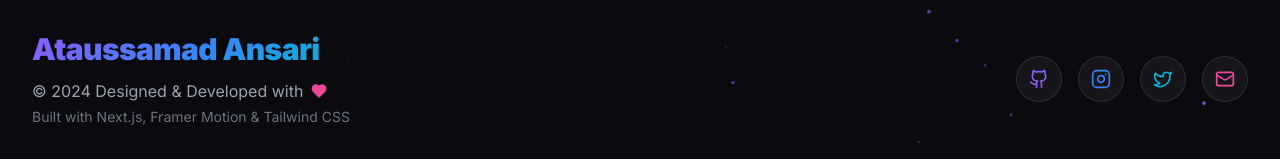
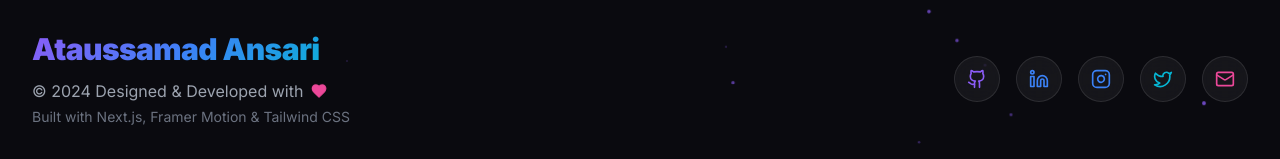
Before and after one commit to ataussamadansari/ataussamad-ansari-portfolio, a Next.js app: page / in a window 1280 px wide. Shown: the part 8140-8299 px from the top of the page. Built offline with nearby package versions, Linux system fonts and the light colour scheme.

Commit message:
update social media instagram

```diff
--- a/app/components/Footer.tsx
+++ b/app/components/Footer.tsx
@@ -1,7 +1,7 @@
 'use client'
 
 import { motion } from 'framer-motion'
-import { Github, Linkedin, Twitter, Mail, ArrowUp, Heart, Instagram } from 'lucide-react'
+import { Github, Linkedin, Instagram, Twitter, Mail, ArrowUp, Heart } from 'lucide-react'
 import LightweightParticles from './LightweightParticles'
 
 const Footer = () => {
@@ -11,6 +11,12 @@ const Footer = () => {
       href: 'https://github.com/ataussamadansari',
       label: 'GitHub',
       color: 'neon-purple'
+    },
+    {
+      icon: Linkedin,
+      href: 'https://linkedin.com/in/ataussamadansari',
+      label: 'LinkedIn',
+      color: 'neon-blue'
     },
     {
       icon: Instagram,
```
